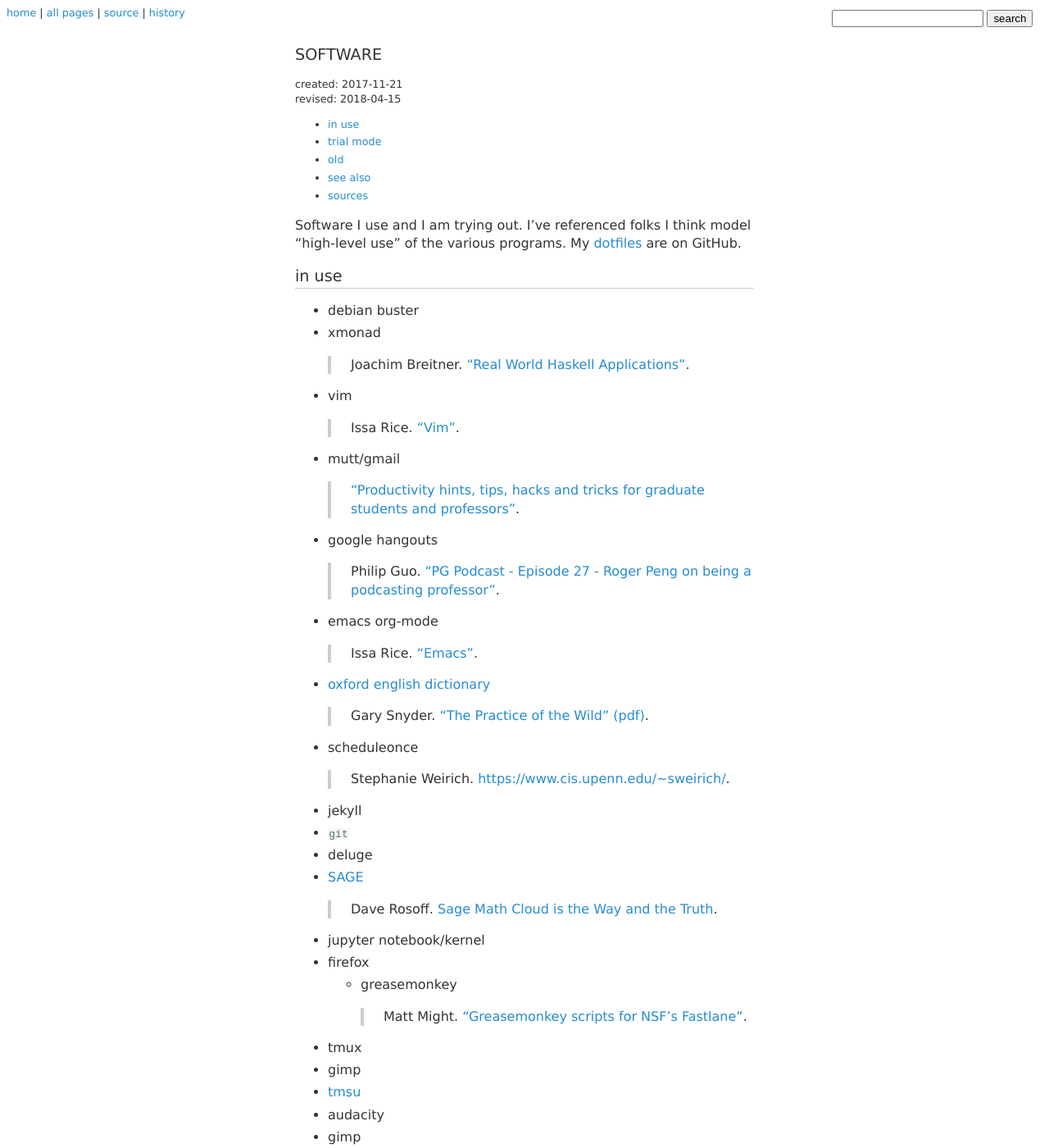
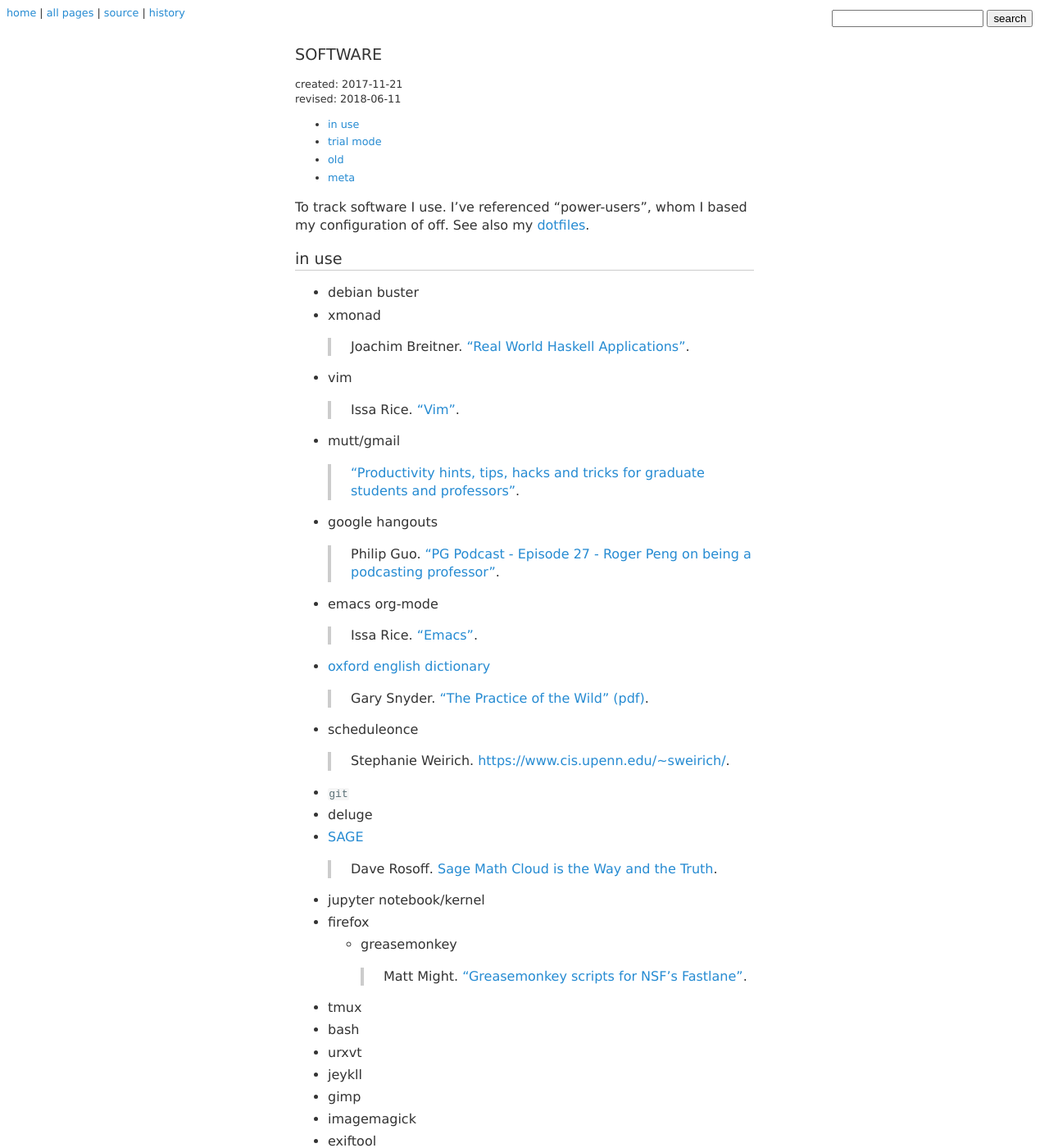
Before and after one commit to coltongrainger/blog, a Jekyll site: the page built from _posts/2017-11-21-software.md, in a window 1280 px wide and 1400 px high. Shown: the whole window at 82% size. Built offline with Jekyll 4.4.1, drawn with Linux system fonts in a browser that asks for light colours; our own code applies the rules of GitHub Pages for plain Markdown files; some of the changed text lies outside the part shown.

Commit message:
Refer to power users.

```diff
--- a/_posts/2017-11-21-software.md
+++ b/_posts/2017-11-21-software.md
@@ -2,10 +2,10 @@
 title: Software
 author: Colton Grainger
 date: 2017-11-21
-modified: 2018-04-15
+modified: 2018-06-11
 ---
 
-Software I use and I am trying out. I've referenced folks I think model "high-level use" of the various programs. My [dotfiles](https://github.com/coltongrainger/dotfiles) are on GitHub.
+To track software I use. I've referenced "power-users", whom I based my configuration of off. See also my [dotfiles](https://github.com/coltongrainger/dotfiles).
 
 ## in use
 
@@ -24,31 +24,35 @@
   > Gary Snyder. [“The Practice of the Wild” (pdf)](https://terebess.hu/zen/mesterek/The-Practice-of-the-Wild-by-Gary-Snyder.pdf).
 - scheduleonce
   > Stephanie Weirich. <https://www.cis.upenn.edu/~sweirich/>.
-- jekyll
 - `git`
 - deluge
 - [SAGE](https://doc.sagemath.org/html/en/index.html)
   > Dave Rosoff. [Sage Math Cloud is the Way and the Truth](https://github.com/daverosoff/daverosoff.github.io/blob/master/blog/_posts/2016-12-14-teaching-cplusplus-in-smc.md#sagemathcloud-is-the-way-and-the-truth).
 - jupyter notebook/kernel
 - firefox
-    - greasemonkey
-      > Matt Might. [“Greasemonkey scripts for NSF's Fastlane”](http://matt.might.net/articles/greasemonkey-scripts-for-nsf-fastlane/).
+  - greasemonkey
+    > Matt Might. [“Greasemonkey scripts for NSF's Fastlane”](http://matt.might.net/articles/greasemonkey-scripts-for-nsf-fastlane/).
 - tmux
+- bash
+- urxvt
+- jeykll
 - gimp
+- imagemagick
+- exiftool
 - [tmsu](https://tmsu.org/)
 - audacity
-- gimp
-- ghostscript viewer/mupdf
-- rsync/duplicity
+- ghostscript viewer
+- mupdf
+- rsync
+- duplicity
 - gitit
-- hakyll
 
 ## trial mode
 
+- haykll
 - mnemosyne
 - newsbeuter
 - arbtt
-- Pollen
 - PreTeXt
   > Robert Breezer. [“PreTeXt Author's Guide”](http://mathbook.pugetsound.edu/doc/author-guide/html/pretext-author-guide.html).
 - jupyterhub/nbgrader
@@ -66,14 +70,14 @@
 - [anki](https://apps.ankiweb.net/docs/manual.html)
   > I tried Anki on a tip from another farm-hand at Sonnwendhof Biofarm in Baden-Württemburg.
 
-## see also
+## meta
 
 - Issa Rice's [Software](https://issarice.com/software)
 - Matt Might's [uses this](https://usesthis.com/interviews/matt.might/)
-	> The guiding philosophy behind my setup is to make it easy to do the things I should be doing, and hard to do the things I shouldn't.
+  > The guiding philosophy behind my setup is to make it easy to do the things I should be doing, and hard to do the things I shouldn't.
 - Christine Yen's [uses this](https://usesthis.com/interviews/christine.yen/)
-	> And finally, I keep my laptop stickers minimal but collect them profusely on my laptop case (which, many layers ago, was a bubblewrap mailing envelope)
-- Gwern's [Choosing Software](https://www.gwern.net/Choosing-Software) for discussion of *removing old software*
+  > And finally, I keep my laptop stickers minimal but collect them profusely on my laptop case (which, many layers ago, was a bubblewrap mailing envelope)
+- Gwern's [Choosing Software](https://www.gwern.net/Choosing-Software)
 - John Regehr's [“Basic Toolbox”](https://blog.regehr.org/archives/1578) includes
     > - a version control system
     > - a text editor
@@ -86,8 +90,3 @@
     > - a systems language
     > - a workhorse language
     > - a pocket calculator
-
-## sources
-
-
-Matt Might. [“Low-level web programming in Racket + a wiki in 500 lines”](http://matt.might.net/articles/low-level-web-in-racket/). Retrieved February 25, 2018.
```
